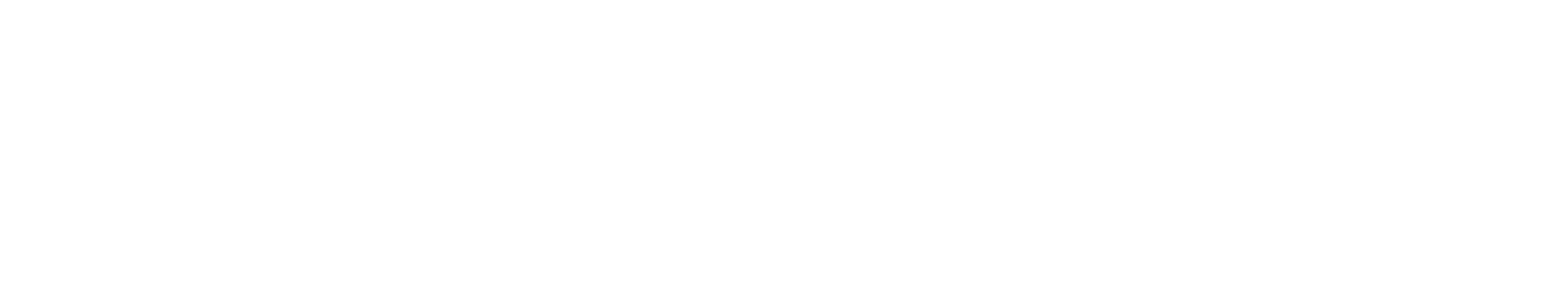
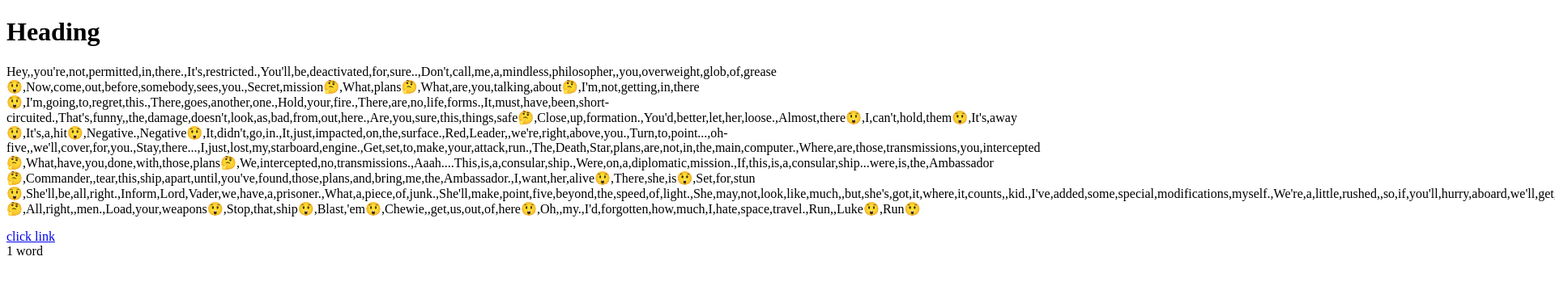
Before and after one commit to TuanPhann/baitapjs, a plain HTML site: page index.html in a window 1280 px wide. Shown: the top 354 px of the page at 81% size, 1920 px wide, since content can reach past the window. Drawn offline with Linux system fonts and the light colour scheme.

Commit message:
bai tap ve nha 2

```diff
--- a/app.js
+++ b/app.js
@@ -132,3 +132,73 @@
 // }
 
 // test(isArray, numRandom)
+
+
+//-----------------------------------------------------------------------------------------------------------------------------
+
+// Exercise 01
+//   -----------
+//   Highlight all of the words over 8 characters long in the paragraph text (with a yellow background for example)
+
+const text = document.getElementById('text')
+
+const arrayText = text.innerText.split(' ')
+const result = arrayText.map((item) => {
+  return item.length > 8 ? `<span style = "background-color:yellow">${item}</span>` : item
+})
+
+text.innerHTML = result.join()
+
+
+
+// Exercise 02
+// -----------
+// Add a link back to the source of the text after the paragraph tag.
+// (https://forcemipsum.com/)
+
+
+const link = document.createElement('a')
+link.href = 'https://forcemipsum.com/'
+link.innerText = 'click link'
+document.body.appendChild(link)
+
+
+// Exercise 03
+// -----------
+// Split each new sentence on to a separate line in the paragraph text.
+// A sentence can be assumed to be a string of text terminated with a period (.)
+
+
+
+
+
+// Exercise 04
+//   -----------
+//   Count the number of words in the paragraph tag and display the count afer the heading.
+//   You can assume that all words are separated by one singular whitespace.
+
+// const text = document.getElementById('text')
+const totalWord = text.innerText.split(' ').length
+const newTag = document.createElement('div')
+newTag.innerText = `${totalWord} word`
+document.body.appendChild(newTag)
+
+
+
+/*
+  Exercise 05
+  -----------
+  Replace all question marks (?) with thinking faces (🤔) and exclamation marks (!) with astonished faces (😲)
+*/
+
+// const text = document.getElementById('text')
+const newArray = text.innerText.split('')
+const ouutput = newArray.map((item) => {
+  if (item == '?') {
+    item = '🤔'
+  } else if (item == '!') {
+    item = '😲'
+  }
+  return item
+})
+text.innerHTML = ouutput.join('')
--- a/index.html
+++ b/index.html
@@ -10,6 +10,23 @@
 </head>
 
 <body>
+    <h1 id="Heading">Heading</h1>
+    <p id="text">Hey, you're not permitted in there. It's restricted. You'll be deactivated for sure.. Don't call me a
+        mindless philosopher, you overweight glob of grease! Now come out before somebody sees you. Secret mission? What
+        plans? What are you talking about? I'm not getting in there! I'm going to regret this. There goes another one.
+        Hold your fire. There are no life forms. It must have been short-circuited. That's funny, the damage doesn't
+        look as bad from out here. Are you sure this things safe? Close up formation. You'd better let her loose. Almost
+        there! I can't hold them! It's away! It's a hit! Negative. Negative! It didn't go in. It just impacted on the
+        surface. Red Leader, we're right above you. Turn to point... oh-five, we'll cover for you. Stay there... I just
+        lost my starboard engine. Get set to make your attack run. The Death Star plans are not in the main computer.
+        Where are those transmissions you intercepted? What have you done with those plans? We intercepted no
+        transmissions. Aaah....This is a consular ship. Were on a diplomatic mission. If this is a consular ship...were
+        is the Ambassador? Commander, tear this ship apart until you've found those plans and bring me the Ambassador. I
+        want her alive! There she is! Set for stun! She'll be all right. Inform Lord Vader we have a prisoner. What a
+        piece of junk. She'll make point five beyond the speed of light. She may not look like much, but she's got it
+        where it counts, kid. I've added some special modifications myself. We're a little rushed, so if you'll hurry
+        aboard we'll get out of here. Hello, sir. Which way? All right, men. Load your weapons! Stop that ship! Blast
+        'em! Chewie, get us out of here! Oh, my. I'd forgotten how much I hate space travel. Run, Luke! Run!</p>
     <script src="./app.js"></script>
 </body>
 
```
